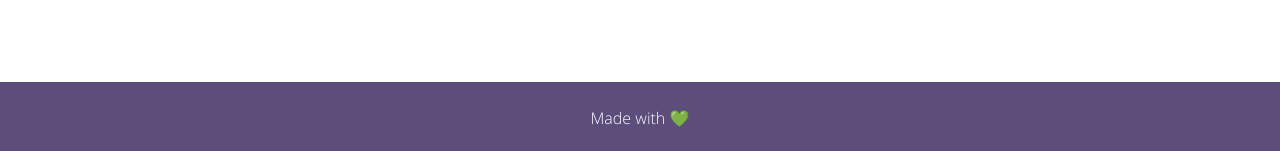
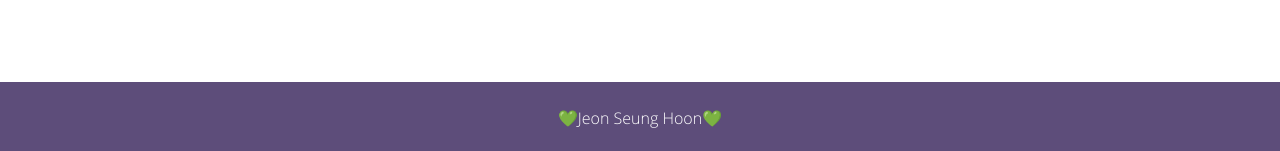
Before and after one commit to snutiise/snutiise.github.io, a Jekyll site: the page built from _posts/2018-01-14-firstpost.md, in a window 1280 px wide. Shown: the part 1134-1285 px from the top of the page. Built offline with Jekyll 4.4.1, drawn with Linux system fonts in a browser that asks for light colours; comment, search, counter and statistics services are not loaded.

Commit message:
footer edit

```diff
--- a/_includes/footer.html
+++ b/_includes/footer.html
@@ -1,5 +1,5 @@
 <footer>
 
-	<p>Made with <span id="heart">💚</span></p>
+	<p><span id="heart">💚</span>Jeon Seung Hoon<span id="heart">💚</span></p>
 
 </footer>
```
